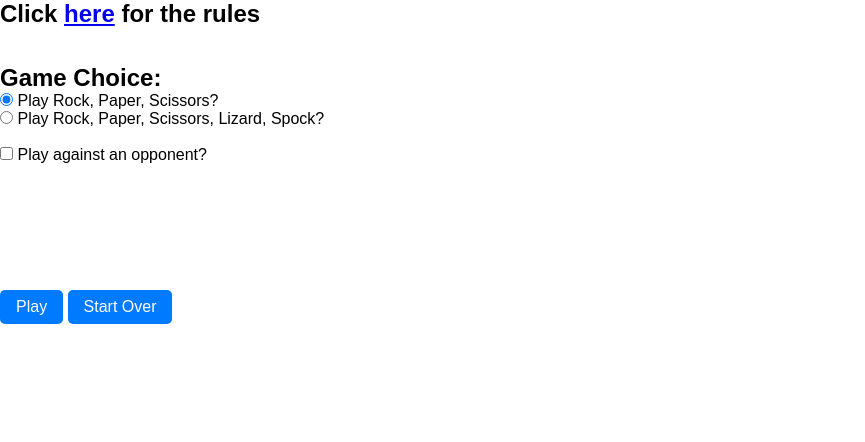
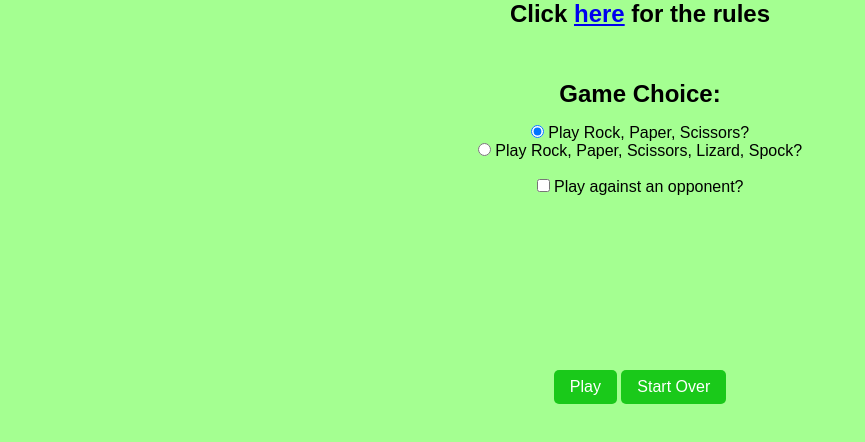
Before and after one commit to comp426-2023-spring/e02-AliShams2000, a website: page public/index.html in a window 1280 px wide. Shown: the whole page, without its empty margins (0-865 px from the left). Drawn offline with Linux system fonts and the light colour scheme.

Commit message:
Done with the Final Exam

```diff
--- a/public/styles.css
+++ b/public/styles.css
@@ -7,7 +7,8 @@
 
   /* Set the font family for the entire document */
   body {
-    font-family: Arial, sans-serif;
+    font-family: Papyrus, sans-serif;
+    background-color: #a4ff91;
   }
 
   /* Center the content and apply a max-width */
@@ -18,7 +19,12 @@
   }
 
   /* Add some spacing and center align the text for headings */
-  h1 {
+  h2 {
+    margin-bottom: 1rem;
+    text-align: center;
+  }
+
+  div {
     margin-bottom: 1rem;
     text-align: center;
   }
@@ -39,7 +45,7 @@
 
   /* Style the submit and refresh buttons */
   button {
-    background-color: #007bff;
+    background-color: #1ac91a;
     border: none;
     border-radius: 5px;
     color: white;
```
Also changed, not shown: docs/01-interface.png (added), docs/02-result.png (added).
